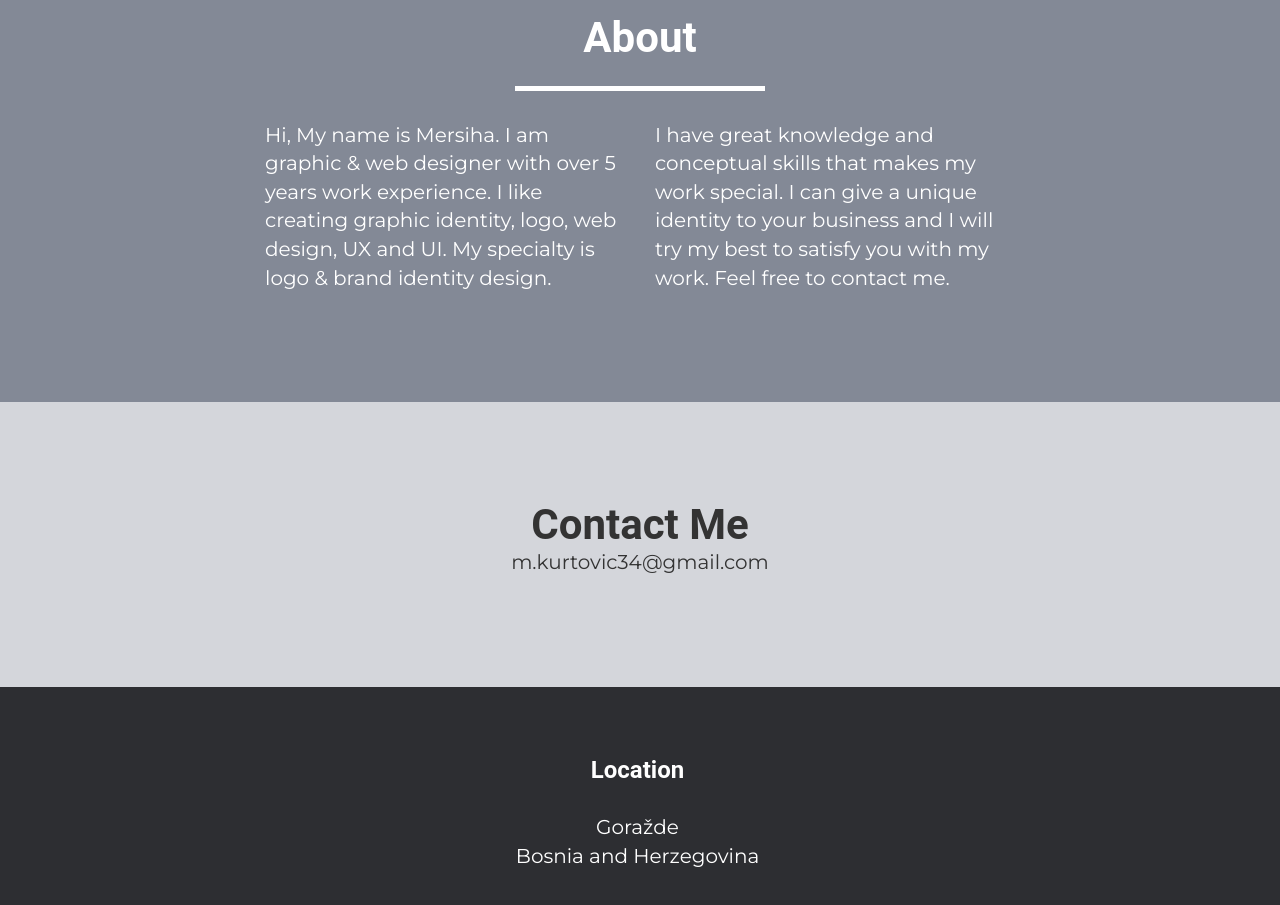
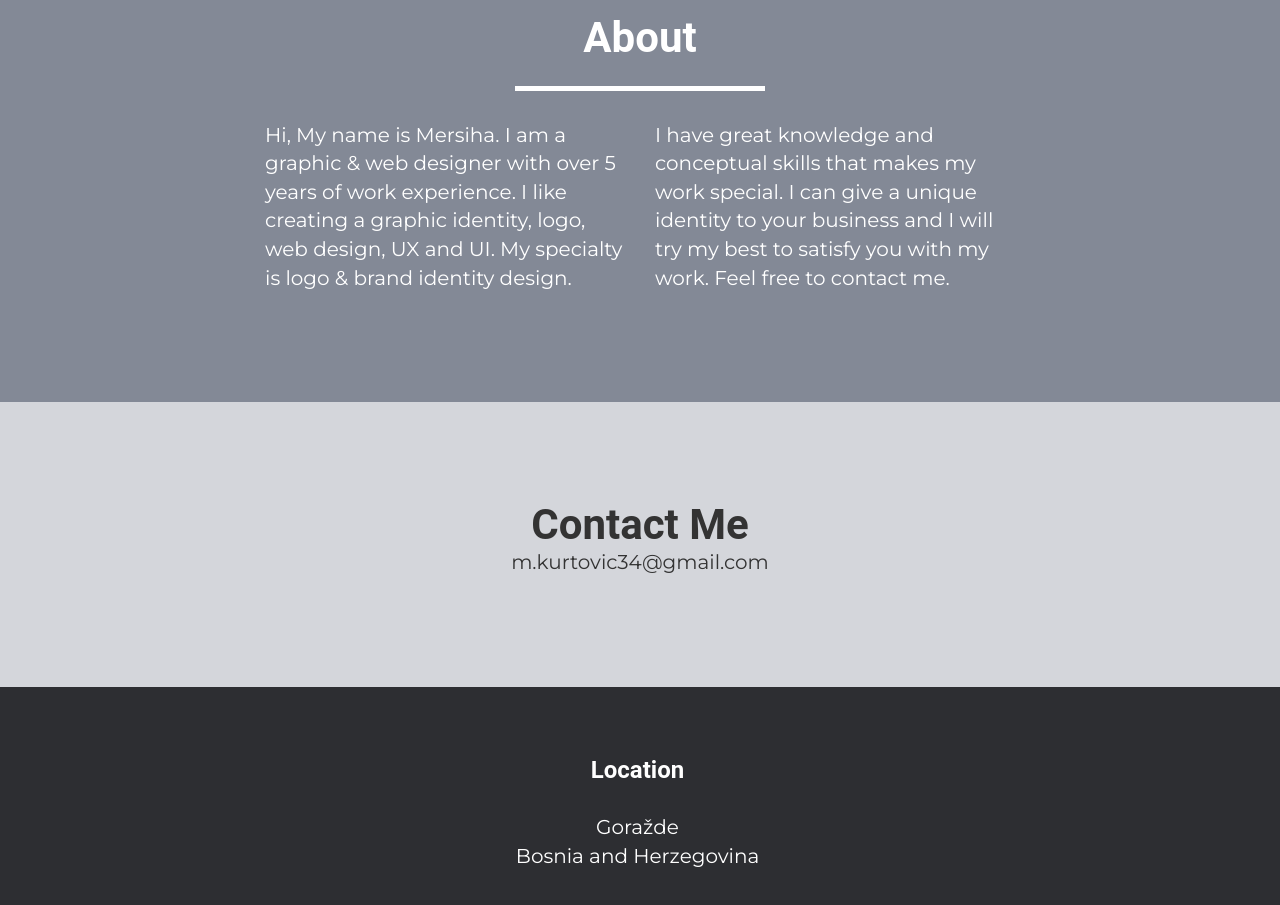
Before and after one commit to mkurtovic/mkurtovic.github.io, a plain HTML site: page index.html in a window 1280 px wide. Shown: the part 2240-3145 px from the top of the page. Drawn offline with nearby package versions, Linux system fonts and the light colour scheme.

Commit message:
change paragraph
change paragraph

```diff
--- a/index.html
+++ b/index.html
@@ -901,9 +901,7 @@
             </div>
             <div class="row">
                 <div class="col-lg-4 col-lg-offset-2">
-                    <p>Hi, My name is Mersiha. I am graphic & web designer with over 5 years work experience.
-                     I like creating graphic identity, logo, web design,  UX and UI. My specialty is logo &
-                      brand identity design.</p>
+                    <p>Hi, My name is Mersiha. I am a graphic & web designer with over 5 years of work experience. I like creating a graphic identity, logo, web design, UX and UI. My specialty is logo & brand identity design.</p>
                 </div>
                 <div class="col-lg-4">
                     <p>I have great knowledge and conceptual skills that makes my work special. I can give a unique identity to your business and I will try my best to satisfy you with my work. Feel free to contact me.</p>
```
